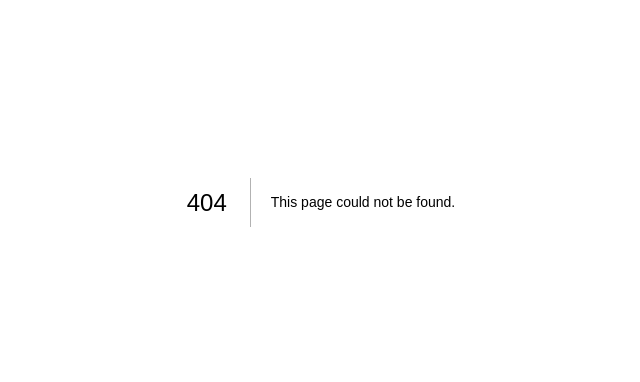
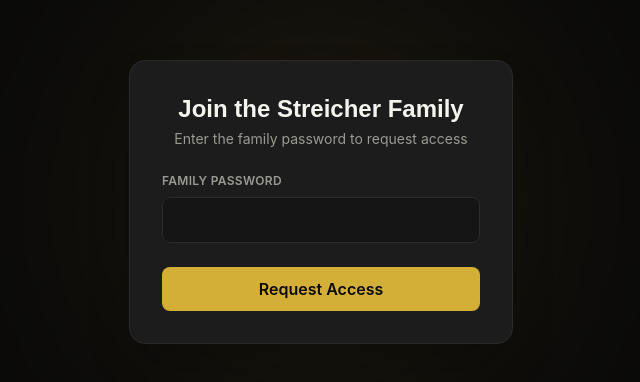
Before and after one commit to triplikeavip-cmd/streicher-family, a Next.js app: page /join in a window 1280 px wide. Before the commit this address had no page. Shown: the part 198-580 px from the top of the page, without its empty margins (319-959 px from the left). Built offline with nearby package versions, Linux system fonts and the light colour scheme.

Commit message:
Streamline Google sign-in with join page for new members

```diff
--- a/app/dashboard/page.js
+++ b/app/dashboard/page.js
@@ -29,7 +29,12 @@ export default function Dashboard() {
       .eq('auth_user_id', user.id)
       .single()
 
-    if (!memberData || !memberData.approved) {
+    if (!memberData) {
+      router.push('/join')
+      return
+    }
+
+    if (!memberData.approved) {
       setLoading(false)
       setMember(null)
       return
--- /dev/null
+++ b/app/join/page.js
@@ -0,0 +1,92 @@
+'use client'
+
+import { useState } from 'react'
+import { useRouter } from 'next/navigation'
+import { supabase } from '@/lib/supabaseClient'
+
+export default function JoinPage() {
+  const [familyPassword, setFamilyPassword] = useState('')
+  const [error, setError] = useState('')
+  const [loading, setLoading] = useState(false)
+  const router = useRouter()
+
+  const handleJoin = async (e) => {
+    e.preventDefault()
+    setError('')
+
+    if (familyPassword !== process.env.NEXT_PUBLIC_FAMILY_PASSWORD) {
+      setError('Incorrect family password.')
+      return
+    }
+
+    setLoading(true)
+
+    const { data: { user } } = await supabase.auth.getUser()
+
+    if (!user) {
+      router.push('/login')
+      return
+    }
+
+    const { error: insertError } = await supabase
+      .from('family_members')
+      .insert({
+        auth_user_id: user.id,
+        full_name: user.user_metadata?.full_name || user.user_metadata?.name || user.email,
+        email: user.email,
+        role: 'member',
+        approved: false,
+      })
+
+    if (insertError) {
+      setError(insertError.message)
+      setLoading(false)
+      return
+    }
+
+    router.push('/dashboard')
+  }
+
+  return (
+    <div className="min-h-screen flex items-center justify-center bg-family-black px-4 relative overflow-hidden">
+      <div className="absolute w-[400px] h-[400px] bg-family-gold/10 rounded-full blur-[120px]" />
+
+      <form
+        onSubmit={handleJoin}
+        className="relative z-10 bg-family-card border border-family-border rounded-2xl shadow-2xl p-8 w-full max-w-sm"
+      >
+        <h1 className="text-2xl font-bold text-center mb-1 text-family-white">
+          Join the Streicher Family
+        </h1>
+        <p className="text-family-muted text-sm text-center mb-6">
+          Enter the family password to request access
+        </p>
+
+        {error && (
+          <p className="bg-red-500/10 border border-red-500/30 text-red-400 text-sm rounded-lg px-3 py-2 mb-4">
+            {error}
+          </p>
+        )}
+
+        <label className="block text-xs font-semibold tracking-wide uppercase text-family-muted mb-2">
+          Family Password
+        </label>
+        <input
+          type="password"
+          value={familyPassword}
+          onChange={(e) => setFamilyPassword(e.target.value)}
+          className="w-full bg-family-charcoal border border-family-border text-family-white rounded-lg px-3 py-2.5 mb-6 focus:outline-none focus:ring-2 focus:ring-family-gold/50 focus:border-family-gold transition"
+          required
+        />
+
+        <button
+          type="submit"
+          disabled={loading}
+          className="w-full bg-family-gold text-family-black font-semibold py-2.5 rounded-lg hover:bg-family-goldSoft transition-colors"
+        >
+          {loading ? 'Submitting...' : 'Request Access'}
+        </button>
+      </form>
+    </div>
+  )
+}
--- a/app/login/page.js
+++ b/app/login/page.js
@@ -13,11 +13,6 @@ export default function LoginPage() {
   const router = useRouter()
 
   const handleGoogleLogin = async () => {
-    if (familyPassword !== process.env.NEXT_PUBLIC_FAMILY_PASSWORD) {
-      setError('Enter the family password first.')
-      return
-    }
-
     const { error } = await supabase.auth.signInWithOAuth({
       provider: 'google',
       options: {
@@ -123,8 +118,7 @@ export default function LoginPage() {
         <button
           type="button"
           onClick={handleGoogleLogin}
-          disabled={!familyPassword}
-          className="w-full border border-family-border text-family-white font-medium py-2.5 rounded-lg hover:border-family-gold/40 transition flex items-center justify-center gap-2 disabled:opacity-40 disabled:cursor-not-allowed"
+          className="w-full border border-family-border text-family-white font-medium py-2.5 rounded-lg hover:border-family-gold/40 transition flex items-center justify-center gap-2"
         >
           <svg width="18" height="18" viewBox="0 0 18 18">
             <path fill="#4285F4" d="M17.64 9.2c0-.64-.06-1.25-.16-1.84H9v3.48h4.84a4.14 4.14 0 01-1.8 2.72v2.26h2.92a8.78 8.78 0 002.68-6.62z"/>
```
